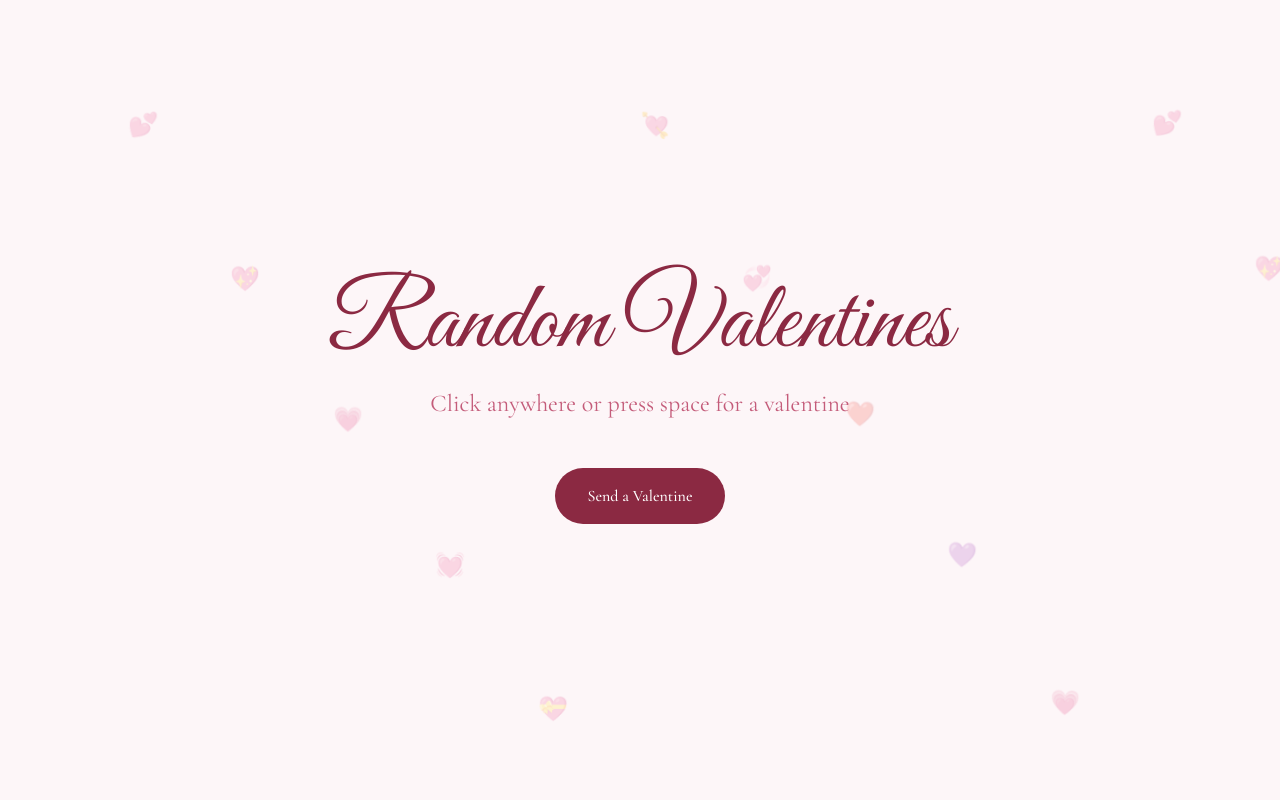
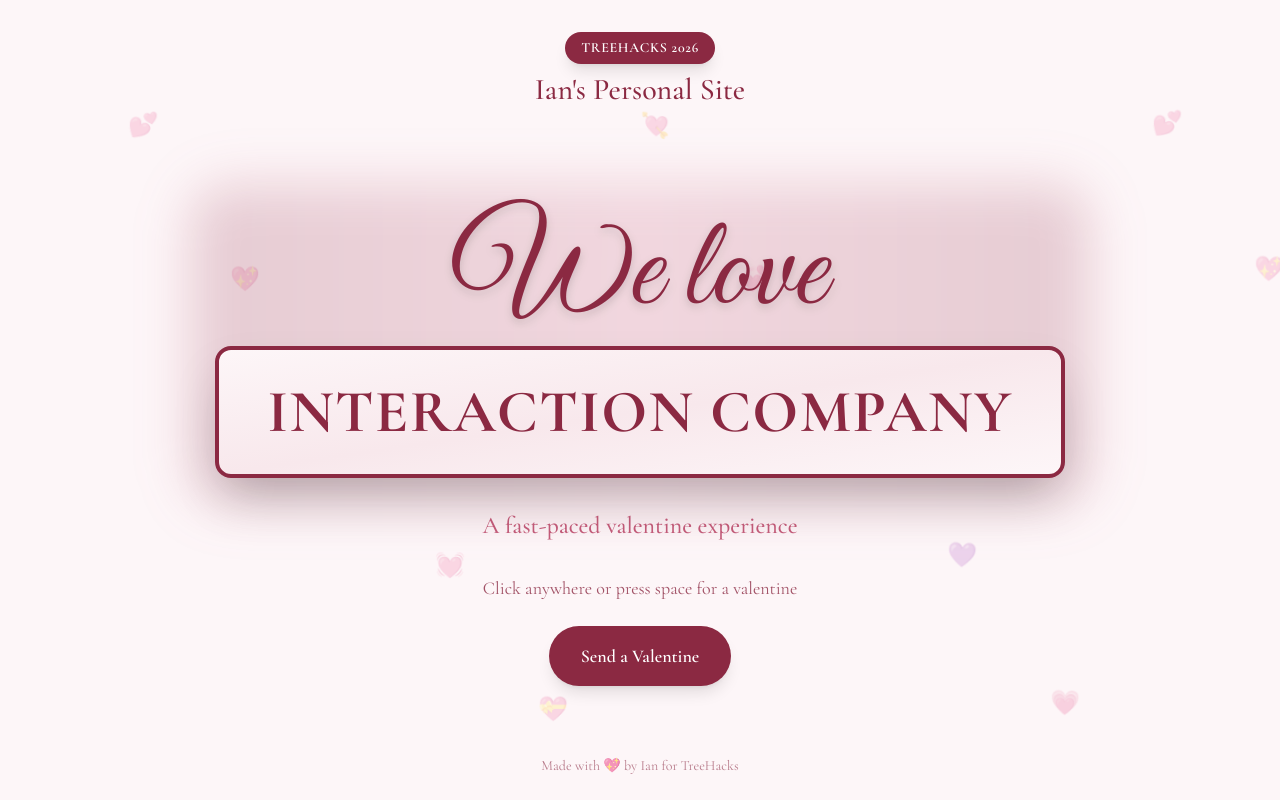
Before and after one commit to soooooooot/treehacks-agent-repo, a Next.js app: page / in a window 1280 px wide. Built offline with nearby package versions, Linux system fonts and the light colour scheme.

Commit message:
fix: Make the following frontend changes to create Ian's Personal TreeHacks S

```diff
--- a/app/layout.tsx
+++ b/app/layout.tsx
@@ -15,8 +15,12 @@ const cormorant = Cormorant_Garamond({
 });
 
 export const metadata: Metadata = {
-  title: "Random Valentines",
-  description: "A whimsical popup of random valentine messages",
+  title: "Ian's Personal TreeHacks Site",
+  description: "Ian's personal site for TreeHacks - spreading love for Interaction Company",
+  openGraph: {
+    title: "Ian's Personal TreeHacks Site",
+    description: "Ian's personal site for TreeHacks - spreading love for Interaction Company",
+  },
 };
 
 export default function RootLayout({
@@ -26,6 +30,10 @@ export default function RootLayout({
 }>) {
   return (
     <html lang="en" className={`${greatVibes.variable} ${cormorant.variable}`}>
+      <head>
+        <meta name="author" content="Ian" />
+        <meta name="keywords" content="TreeHacks, Ian, Interaction Company, personal website" />
+      </head>
       <body className="min-h-screen overflow-x-hidden bg-[#fdf6f8] text-[#2d1b2e] antialiased">
         {children}
       </body>
--- a/app/page.tsx
+++ b/app/page.tsx
@@ -138,15 +138,47 @@ export default function Home() {
         ))}
       </div>
 
+      {/* Header banner */}
+      <div className="pointer-events-none relative z-20 px-6 pt-8">
+        <div className="mx-auto max-w-4xl">
+          <div className="mb-2 text-center">
+            <span className="inline-block rounded-full bg-[#8b2942] px-4 py-1.5 text-sm font-semibold uppercase tracking-wider text-white shadow-lg">
+              TreeHacks 2026
+            </span>
+          </div>
+          <h2 className="text-center text-2xl font-medium text-[#8b2942] md:text-3xl" style={{ fontFamily: "var(--font-body)" }}>
+            Ian's Personal Site
+          </h2>
+        </div>
+      </div>
+
       {/* Hero area */}
-      <div className="relative z-10 flex min-h-screen flex-col items-center justify-center px-6 py-8">
-        <h1
-          className="mb-4 text-6xl font-[family-name:var(--font-display)] text-[#8b2942] md:text-8xl"
-          style={{ fontFamily: "var(--font-display)" }}
-        >
-          Random Valentines
-        </h1>
-        <p className="mb-12 text-center text-xl text-[#c45c7a] md:text-2xl">
+      <div className="relative z-10 flex min-h-[calc(100vh-120px)] flex-col items-center justify-center px-6 py-8">
+        {/* Main message - Interaction Company */}
+        <div className="mb-8 text-center">
+          <div className="relative inline-block">
+            <div className="absolute -inset-4 animate-pulse-glow rounded-3xl bg-gradient-to-r from-[#8b2942]/20 via-[#c45c7a]/20 to-[#8b2942]/20 blur-xl"></div>
+            <h1
+              className="relative mb-2 text-7xl font-[family-name:var(--font-display)] text-[#8b2942] drop-shadow-lg md:text-9xl"
+              style={{ fontFamily: "var(--font-display)" }}
+            >
+              We love
+            </h1>
+            <div className="relative rounded-2xl border-4 border-[#8b2942] bg-gradient-to-br from-[#fdf6f8] via-[#f8e8ec] to-[#fdf6f8] px-8 py-6 shadow-2xl md:px-12 md:py-8">
+              <p className="text-4xl font-bold uppercase tracking-wide text-[#8b2942] md:text-6xl" style={{ fontFamily: "var(--font-body)" }}>
+                Interaction Company
+              </p>
+            </div>
+          </div>
+        </div>
+
+        {/* Subtitle */}
+        <p className="mb-8 max-w-2xl text-center text-xl font-medium text-[#c45c7a] md:text-2xl" style={{ fontFamily: "var(--font-body)" }}>
+          A fast-paced valentine experience
+        </p>
+
+        {/* Call to action */}
+        <p className="mb-6 text-center text-lg text-[#8b2942] opacity-80">
           Click anywhere or press space for a valentine
         </p>
         <button
@@ -154,11 +186,18 @@ export default function Home() {
             e.stopPropagation();
             addPopup();
           }}
-          className="rounded-full bg-[#8b2942] px-8 py-4 text-white font-medium transition-all hover:bg-[#c45c7a] hover:scale-105 active:scale-95"
+          className="rounded-full bg-[#8b2942] px-8 py-4 text-lg font-semibold text-white shadow-lg transition-all hover:scale-105 hover:bg-[#c45c7a] hover:shadow-xl active:scale-95"
           style={{ fontFamily: "var(--font-body)" }}
         >
           Send a Valentine
         </button>
+      </div>
+
+      {/* Footer signature */}
+      <div className="pointer-events-none absolute bottom-6 left-0 right-0 z-20 text-center">
+        <p className="text-sm text-[#8b2942]/60" style={{ fontFamily: "var(--font-body)" }}>
+          Made with 💖 by Ian for TreeHacks
+        </p>
       </div>
 
       {/* Popup cards */}
```
Also changed, not shown: 1 other file (tests, documents, lock files or other folders).
